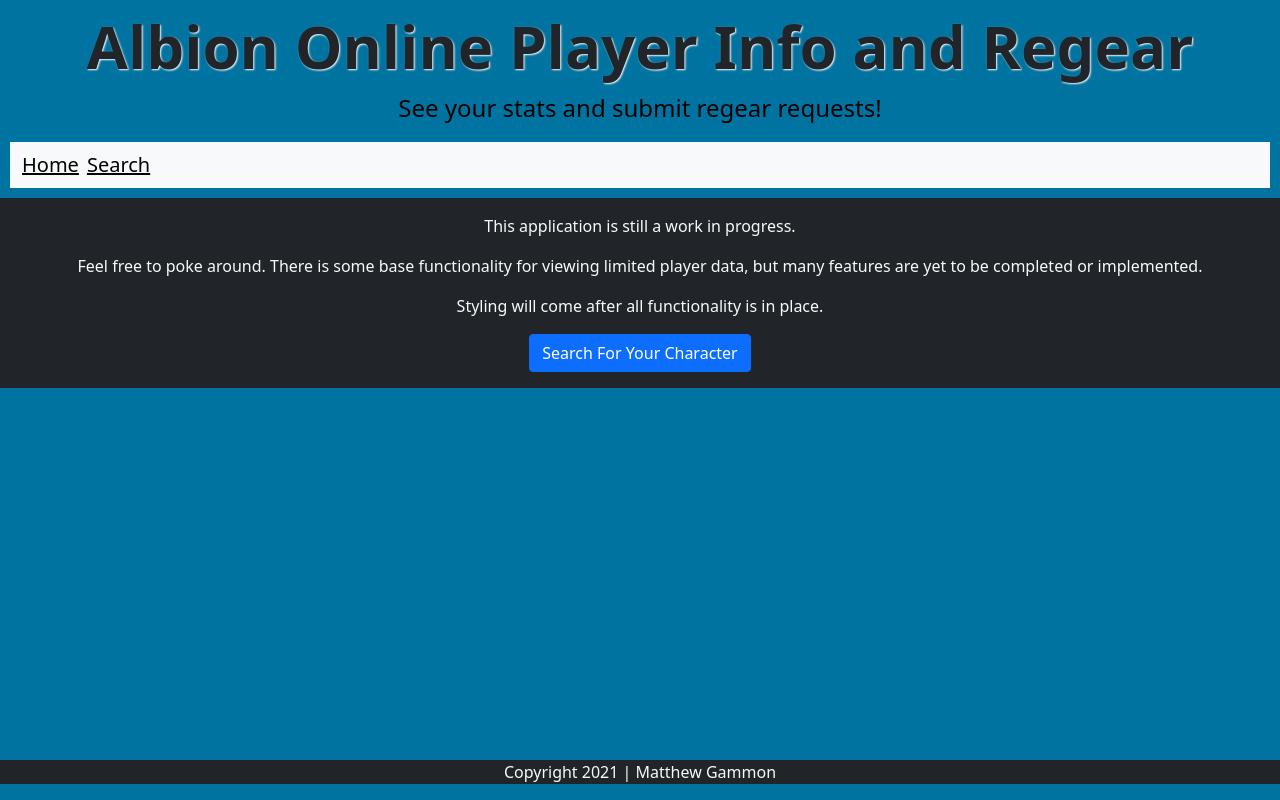
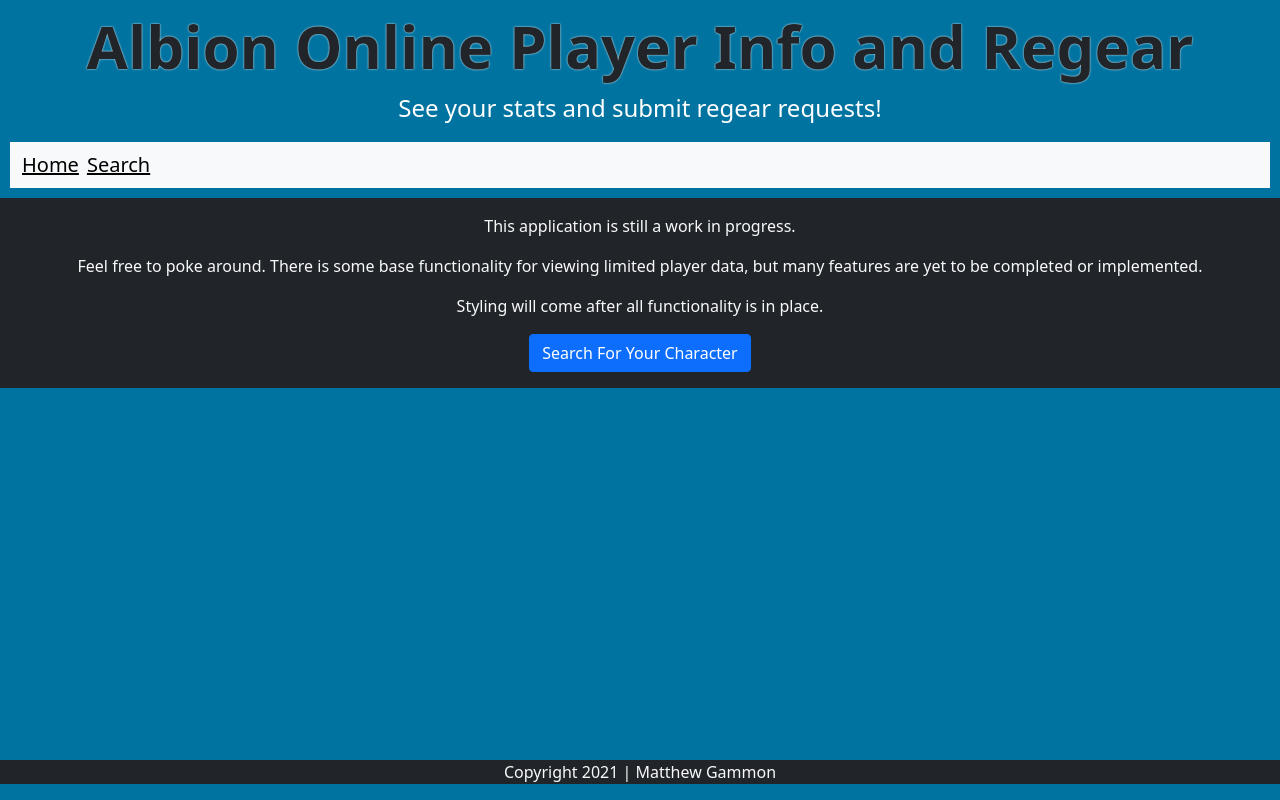
Before and after one commit to MatthewGammon/Albion-Player-Info, a React (Create React App) app: page /home in a window 1280 px wide. Built offline with nearby package versions, Linux system fonts and the light colour scheme; no server answers.

Commit message:
changed background color and lead text colors. added text shadow to header text.

```diff
--- a/src/layout/header/Header.css
+++ b/src/layout/header/Header.css
@@ -1,5 +1,5 @@
 .header {
-  background: rgb(1, 115, 160);
+  background-color: rgb(1, 115, 160);
   padding: 10px;
 }
 
@@ -12,10 +12,10 @@
   font-family: Impact, Haettenschweiler, 'Arial Narrow Bold',
     sans-serif 'Lucida Sans', Arial, sans-serif serif 'Lucida Sans', Arial,
     sans-serif;
-  text-shadow: 1px 1px 2px white;
+  text-shadow: 0px 0px 2px white;
   font-weight: bold;
 }
 
 .lead {
-  color: black;
+  color: white;
 }
```
